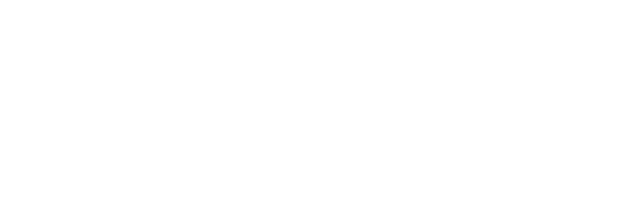
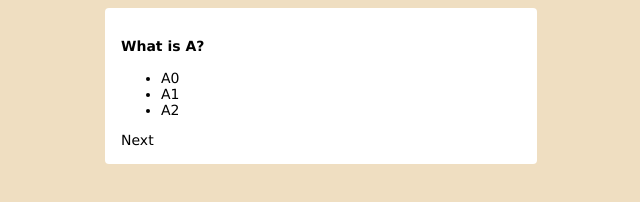
Before and after one commit to Jun-Honda-0326/MyQuizApp, a plain HTML site: page index.html in a window 1280 px wide. Shown: the whole page, without its empty margins (319-959 px from the left). Drawn offline with Linux system fonts and the light colour scheme.

Commit message:
スタイルの適用

```diff
--- a/css/styles.css
+++ b/css/styles.css
@@ -0,0 +1,18 @@
+body{
+  background: #efdec1;
+  font-size: 14px;
+  font-family: Verdana, sans-serif;
+}
+
+.container{
+  width: 400px;
+  margin: 8px auto;
+  background: #fff;
+  border-radius: 4px;
+  padding: 16px;
+}
+
+#question{
+  margin-bottom: 16px;
+  font-weight: bold;
+}
--- a/index.html
+++ b/index.html
@@ -6,6 +6,15 @@
   <link rel="stylesheet" href="css/styles.css">
 </head>
 <body>
+  <section class="container">
+    <p id="question">What is A?</p>
+    <ul id="choices">
+      <li>A0</li>
+      <li>A1</li>
+      <li>A2</li>
+    </ul>
+    <div id="btn">Next</div>
+  </section>
 
   <script src="js/main.js"></script>
 </body>
```
